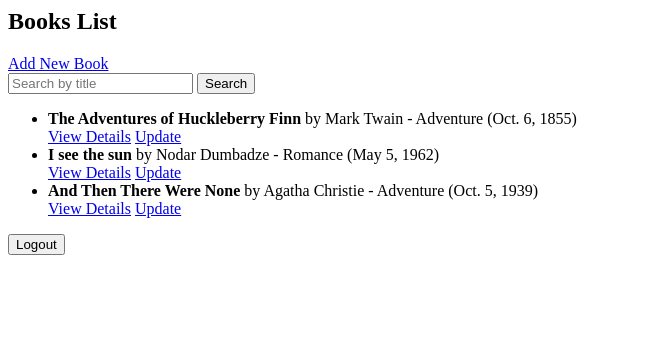
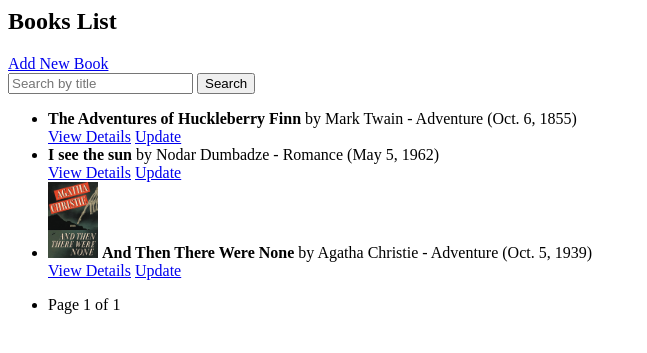
Before and after one commit to Elene-Chkhitunidze/Task-13, a Django app: page / in a window 1280 px wide. Shown: the top 353 px of the page, without its empty margins (0-647 px from the left). Run offline with Django 5.2, Linux system fonts and the light colour scheme; data comes from the database, SQL or seed files in the repository; both versions use the stored data as it was after the commit; some libraries are stand-ins or nearby versions.

Commit message:
Update all files

```diff
--- a/myproject/books/forms.py
+++ b/myproject/books/forms.py
@@ -6,7 +6,7 @@ from crispy_forms.layout import Submit
 class BookForm(forms.ModelForm):
     class Meta:
         model = Book
-        fields = ['title', 'author', 'genre', 'published_date', 'description']
+        fields = ['title', 'author', 'genre', 'published_date', 'description', 'cover_image']
         widgets = {
             'published_date': forms.DateInput(attrs={'type': 'date'}),
         }
--- a/myproject/books/models.py
+++ b/myproject/books/models.py
@@ -12,6 +12,7 @@ class Book(models.Model):
     genre = models.ForeignKey(Genre, on_delete=models.CASCADE)
     published_date = models.DateField()
     description = models.TextField()
+    cover_image = models.ImageField(upload_to='book_covers/', blank=True, null=True)
 
     def __str__(self):
         return self.title
--- a/myproject/books/templates/books/add_book.html
+++ b/myproject/books/templates/books/add_book.html
@@ -2,7 +2,7 @@
 {% block content %}
 <div class="container mt-4">
     <h2>Add a New Book</h2>
-    <form method="post">
+    <form method="post" enctype="multipart/form-data">
         {% csrf_token %}
         {{ form|crispy }}
         <button type="submit" class="btn btn-primary">Add Book</button>
--- a/myproject/books/templates/books/book_list.html
+++ b/myproject/books/templates/books/book_list.html
@@ -14,6 +14,9 @@
         {% for book in books %}
             <li class="list-group-item d-flex justify-content-between align-items-center">
                 <div>
+                    {% if book.cover_image %}
+                        <img src="{{ book.cover_image.url }}" alt="{{ book.title }}" width="50" class="me-3">
+                    {% endif %}
                     <strong>{{ book.title }}</strong> by {{ book.author }} - {{ book.genre }} ({{ book.published_date }})
                 </div>
                 <div>
@@ -26,11 +29,22 @@
         {% endfor %}
     </ul>
 
-    <div class="mt-4">
-        <form action="{% url 'logout_' %}" method="post">
-            {% csrf_token %}
-            <button type="submit" class="btn btn-danger">Logout</button>
-        </form>
-    </div>
+
+    <nav aria-label="Page navigation">
+        <ul class="pagination mt-3">
+            {% if books.has_previous %}
+                <li class="page-item"><a class="page-link" href="?page=1">First</a></li>
+                <li class="page-item"><a class="page-link" href="?page={{ books.previous_page_number }}">Previous</a></li>
+            {% endif %}
+
+            <li class="page-item disabled"><span class="page-link">Page {{ books.number }} of {{ books.paginator.num_pages }}</span></li>
+
+            {% if books.has_next %}
+                <li class="page-item"><a class="page-link" href="?page={{ books.next_page_number }}">Next</a></li>
+                <li class="page-item"><a class="page-link" href="?page={{ books.paginator.num_pages }}">Last</a></li>
+            {% endif %}
+        </ul>
+    </nav>
+
 </div>
 {% endblock %}
--- a/myproject/books/urls.py
+++ b/myproject/books/urls.py
@@ -1,5 +1,7 @@
 from django.urls import path
 from .views import book_list, add_book, register, login_, logout_, book_detail, delete_book, update_book
+from django.conf import settings
+from django.conf.urls.static import static
 
 urlpatterns = [
     path('', book_list, name='book_list'),
@@ -10,4 +12,4 @@ urlpatterns = [
     path('books/<int:book_id>/', book_detail, name='book_detail'),
     path('books/<int:book_id>/delete/', delete_book, name='delete_book'),
     path("books/<int:book_id>/update/", update_book, name="update_book"),
-]
+]+ static(settings.MEDIA_URL, document_root=settings.MEDIA_ROOT)
--- a/myproject/books/views.py
+++ b/myproject/books/views.py
@@ -9,16 +9,22 @@ from django.db.models.signals import post_save
 from django.dispatch import receiver
 from django.http import HttpResponseForbidden
 from .logs import log_action
+from django.core.paginator import Paginator
+
 
 def book_list(request):
     query = request.GET.get('q')
     books = Book.objects.filter(title__icontains=query) if query else Book.objects.all()
+
+    paginator = Paginator(books, 5)
+    page_number = request.GET.get('page')
+    books = paginator.get_page(page_number)
     return render(request, 'books/book_list.html', {'books': books})
 
 @login_required
 def add_book(request):
     if request.method == 'POST':
-        form = BookForm(request.POST)
+        form = BookForm(request.POST, request.FILES)
         if form.is_valid():
             form.save()
             return redirect('book_list')
```
Also changed, not shown: myproject/books/migrations/0003_book_cover_image.py (added), myproject/db.sqlite3, myproject/media/book_covers/cover.jpg (added), 1 other file.
